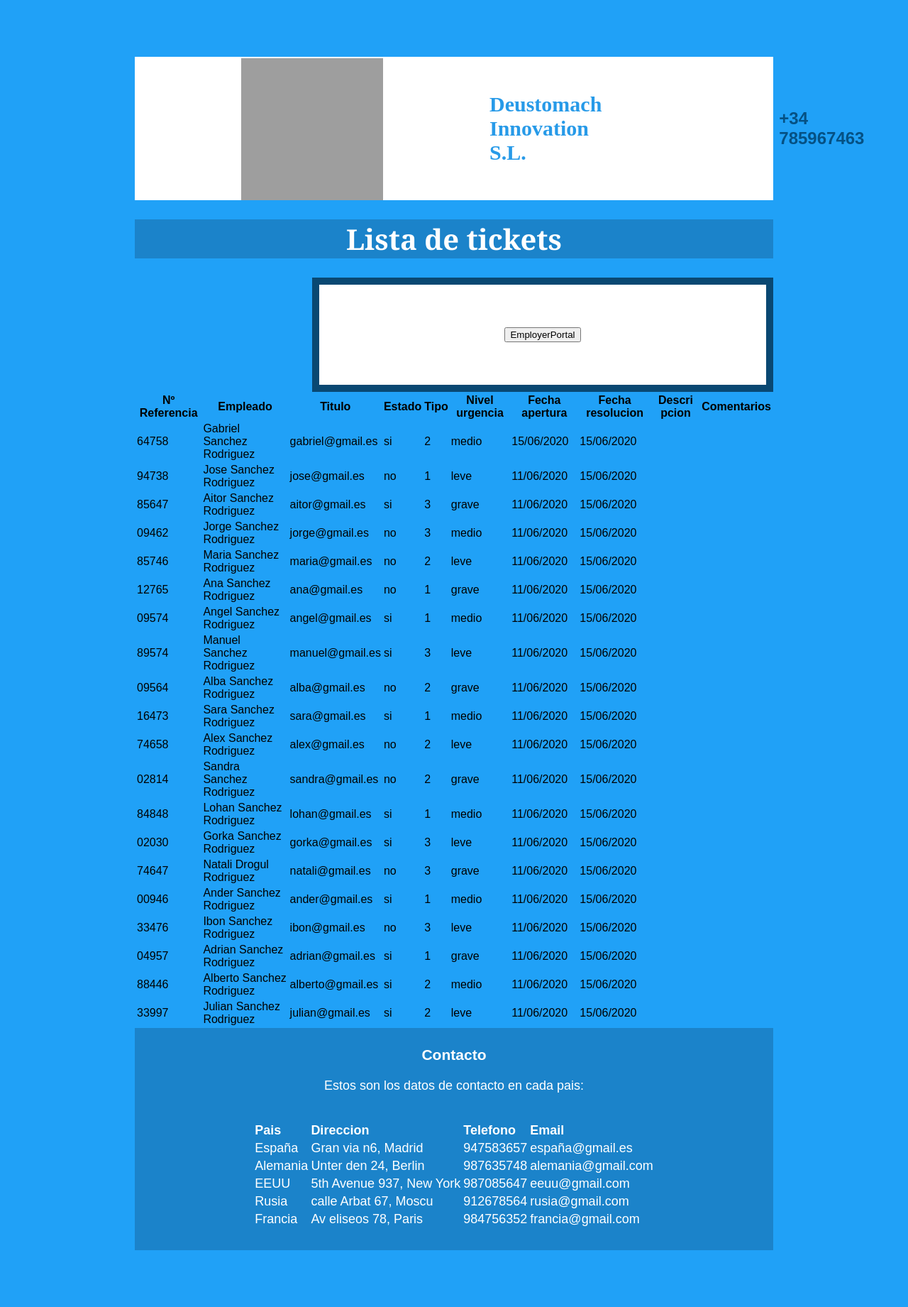
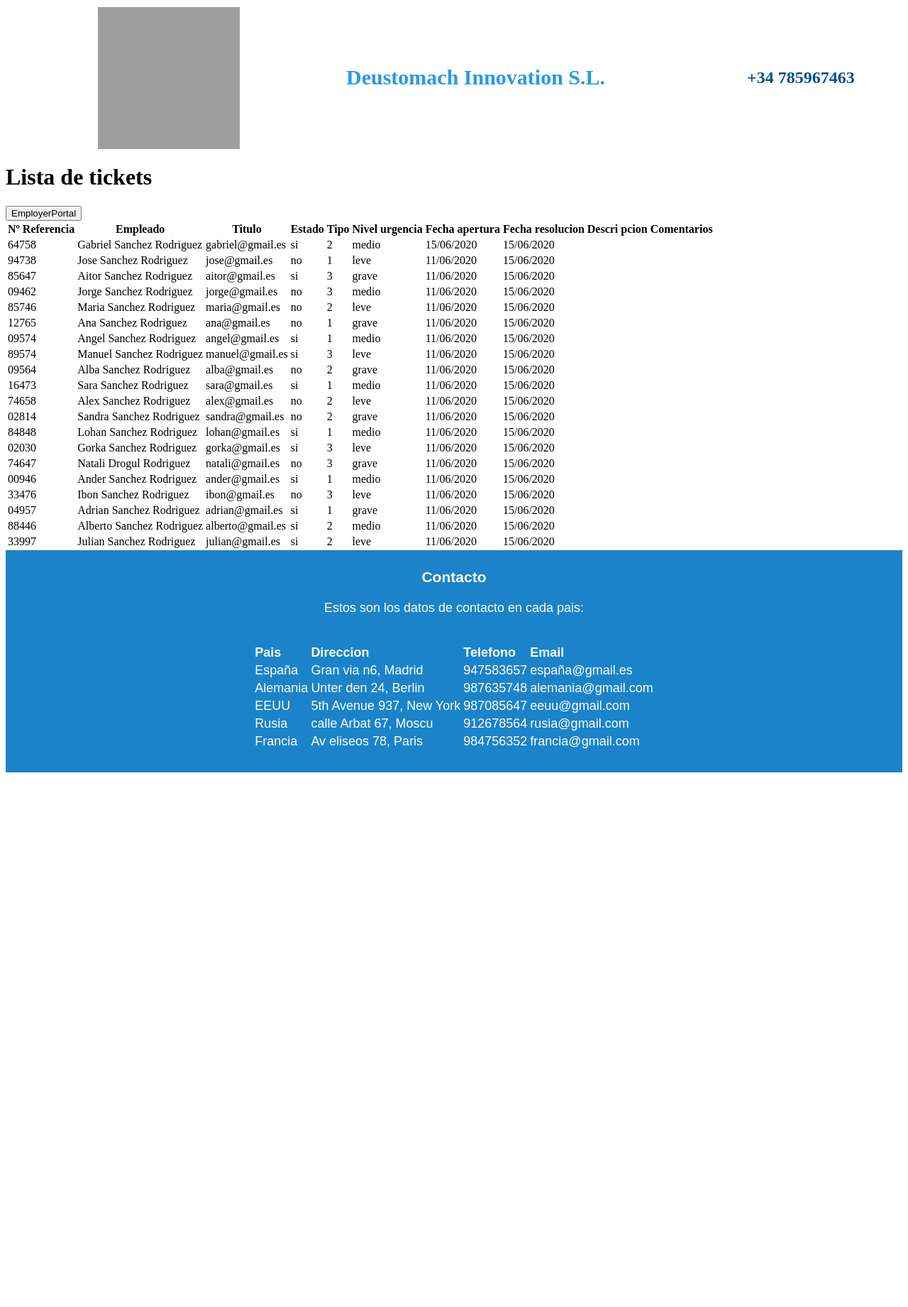
Before and after one commit to Grupo-Proyecto-Ingenieria-Web/Deusto11.Nexus, a Django app: page /nexus/employerPortal/ in a window 1280 px wide. Shown: the whole page at 71% size. After the commit the page ends 1088 px from the top, so only its background shows below. Run offline with Django 3.2, Linux system fonts and the light colour scheme; grey boxes are pictures that could not be loaded.

Commit message:
Cambio css

```diff
--- a/deusto11_nexus/deusto11_nexus_components/static/styles.css
+++ b/deusto11_nexus/deusto11_nexus_components/static/styles.css
@@ -1,23 +1,17 @@
-img{
-
-    margin-left: 150px;
-    margin-top: 2px;
-}
-
 header{
     background-color: #ffffff;
     display: flex;
     align-items: center;
     }
 #titulo{
-    margin-right: 150px;
+    text-align: center;
     margin-left: 150px;
     color: #279AE8;
     font-size: 30px;
     font-family: serif;
 }
 #tel{
-    margin-left: 100px;
+    margin-left: 200px;
     color: #055184;
 
 }
@@ -27,6 +21,11 @@ footer{
     background-color: #1B83CA;
     padding-bottom: 30px;
     padding-top: 5px;
+}
+#letras{
+    color: white;
+    font-size: 18px;
+    font-family: Arial, Helvetica, sans-serif
 }
 
 div.centraTabla{
@@ -38,20 +37,47 @@ div.centraTabla{
     margin: 0 auto;
     text-align: left;
     }
+img{
 
-    #letras{
-        color: white;
-        font-size: 18px;
-        font-family: Arial, Helvetica, sans-serif
+        margin-left: 130px;
+        margin-top: 2px;
     }
-    #presentacion{
-        margin-left: 100px;
-    }
+
+
+
+
+
+
+
     #nexus{
         font-family: Verdana, Geneva, Tahoma, sans-serif;
         font-size: 60px;
         color: white;
     }
+    #presentacion{
+         background-color: #1B83CA;
+         display: flex;
+         align-items: center;
+
+    }
+    #entrada{
+        margin-left: 150px;
+    }
+    #formulario{
+        margin-left: 300px;
+        padding: 40px;
+        background-color: white;
+        text-align: center;
+        border: 10px solid #094872
+
+    }
+    #login{
+        text-align: center;
+        font-size: 30px;
+        color:#094872;
+
+    }
+
     #sistema{
         width: 400px;
         color: white;
@@ -65,76 +91,46 @@ div.centraTabla{
         font-size: 25px;
         font-family: 'Franklin Gothic Medium', 'Arial Narrow', Arial, sans-serif;
     }
-    #cuerpo{
-        background-color:#1B83CA;
-        padding: 60px;
-        display: flex;
-        align-items: center;
-
-    }
-    form{
-        margin-left: 250px;
-        background-color:white;
-        padding: 60px;
-        text-align: center;
-        border: 10px solid #094872;
 
 
-    }
-    #login{
-        font-size: 30px;
-        color:#094872;
 
 
-    }
+
+
+
     #caracteristicas{
         text-align: center;
         font-size: 50px;
         color:#094872;
+        padding-top: 70px;
     }
-    #imagen{
-        float: right;
-        padding-top: 60px;
+    #cuerpo, #info{
+        display: flex;
+        align-items: center;
+        padding: 50px;
 
     }
-    #parrafo{
-        float: left;
-        margin-left: 70px;
-        margin-top: 50px;
-        margin-bottom: 80px;
-        width: auto;
+    #parrafo,#parrafo2{
+        font-size: 20px;
+        font-family: 'Franklin Gothic Medium', 'Arial Narrow', Arial, sans-serif;
+        margin-left: 50px;
 
 
     }
 
-    #solucion{
+
+
+    #solucion, #version{
         text-align: center;
         font-size: 50px;
         color:#094872;
+        padding-top: 70px;
+    }
 
 
-       }
-    #texto{
-        float: left;
-        margin-left: 70px;
-        margin-top: 60px;
-        width: 450px;
-
-
-    }
-    #imagen2{
-        float: right;
-        padding-top: 90px;
-        padding-right: 60px;
-    }
-    #precio{
+#infopre{
     text-align: center;
-        margin: 70px;
-        margin-top: 950px;
-    }
-    #version{
-        font-size: 50px;
-        color:#094872;
+    padding-bottom: 130px;
 }
 #parrafo1,#parrafo2{
     font-family: 'Franklin Gothic Medium', 'Arial Narrow', Arial, sans-serif;
@@ -143,49 +139,7 @@ div.centraTabla{
 #precio1,#precio2{
     font-family: 'Franklin Gothic Medium', 'Arial Narrow', Arial, sans-serif;
     font-size: 22px;
-        background-color: #20A1F7;
-        margin-left: 100px;
-        margin-right: 100px;
+    background-color: #1B83CA;
+
+
 }
-    body{
-        background-color: #20A1F7;
-        font-family: arial, "sans serif";
-        margin: 0 auto;
-        padding: 80px;
-        width: 900px;
-    }
-    h1{
-        font-size: 40px;
-        font-family: Georgia, 'Times New Roman';
-        color:white;
-        text-align: center;
-        background-color: #1B83CA;
-    }
-    #cuerpo{
-        background-color:white;
-        color:black;
-        padding:40px;
-        border: 2px solid black;
-        text-align: center;
-    }
-    body{
-        background-color: #20A1F7;
-        font-family: arial, "sans serif";
-        margin: 0 auto;
-        padding: 80px;
-        width: 900px;
-    }
-    h1{
-        font-size: 40px;
-        font-family: Georgia, 'Times New Roman';
-        color:white;
-        text-align: center;
-        background-color: #1B83CA;
-    }
-    #cuerpo{
-        background-color:white;
-        color:black;
-        padding:40px;
-        border: 2px solid black;
-        text-align: center;
-    }
```
Also changed, not shown: deusto11_nexus/deusto11_nexus_components/Templates/index.html (+29 -12 lines). Lines whose indentation alone changed are shown as unchanged.
